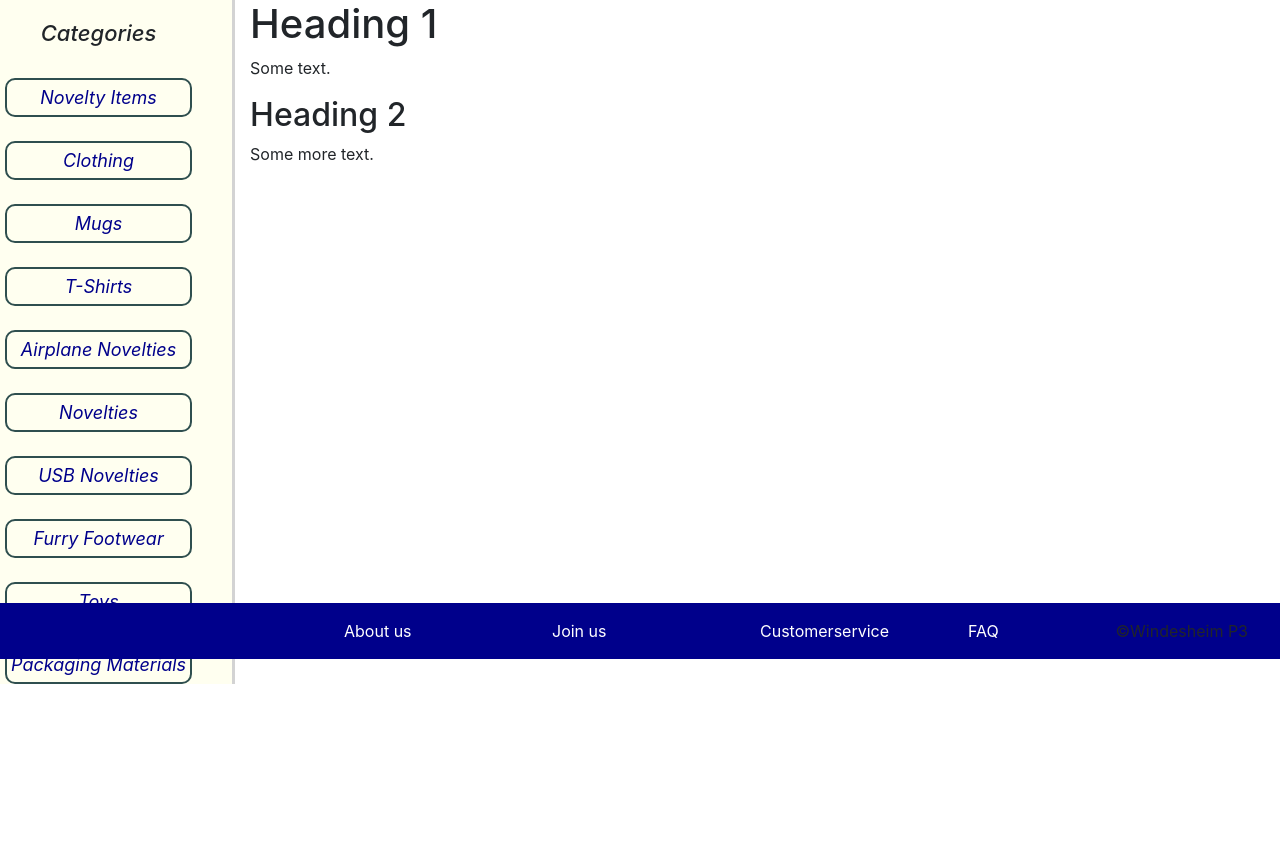
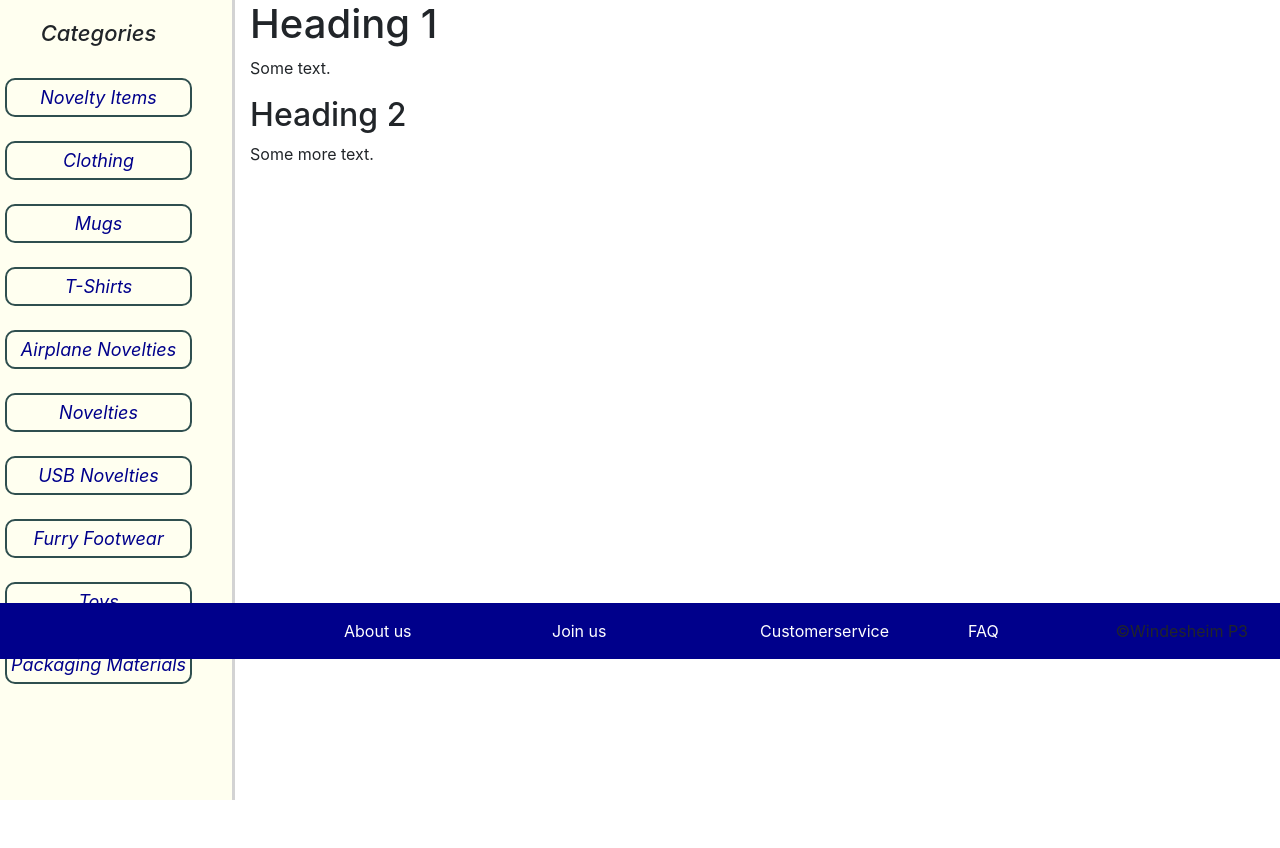
Before and after one commit to WindesheimP3/WWI-Webshop, a PHP site: page / in a window 1280 px wide. Shown: the part 141-989 px from the top of the page. Before the commit the page ends 825 px from the top, so only its background shows below. Run offline with PHP 8.4, Linux system fonts and the light colour scheme.

Commit message:
Stop met de site verneuken noah

```diff
--- a/Categorie.php
+++ b/Categorie.php
@@ -65,6 +65,7 @@ include 'sql-statements/Database-Connectie.php';
                 }
                 ?>
                 <div class="row">
+                    <h5>&nbsp &nbsp &nbsp</h5>
                     <?php
                     include "inc/paging-categorie/paging-navbar.php";
                     include "sql-statements/database-Sluit.php";
--- a/Index.php
+++ b/Index.php
@@ -8,6 +8,11 @@ include 'inc/header.php';
     // Sidebar
     include 'inc/sidebar.php'
     ?>
+    <style>
+        #Sidebar {
+            height: 100vh;
+        }
+    </style>
     <div class="col-8">
         <!-- WEBPAGE CONTENT -->
         <h1 class="text-left">Heading 1</h1>
--- a/Search-result.php
+++ b/Search-result.php
@@ -60,6 +60,7 @@ include 'sql-statements/database-connectie.php';
         ?>
         </div>
         <div class="row">
+            <h5>&nbsp &nbsp &nbsp</h5>
             <?php
             include "inc/paging-zoek/paging-navbar.php"
             ?>
--- a/inc/Footer.php
+++ b/inc/Footer.php
@@ -1,4 +1,3 @@
-<br>
 <br>
 <br>
 </div>
```
Also changed, not shown: sql-statements/search-result/SQL-search.php (line endings or trailing spaces), 1 other file.
